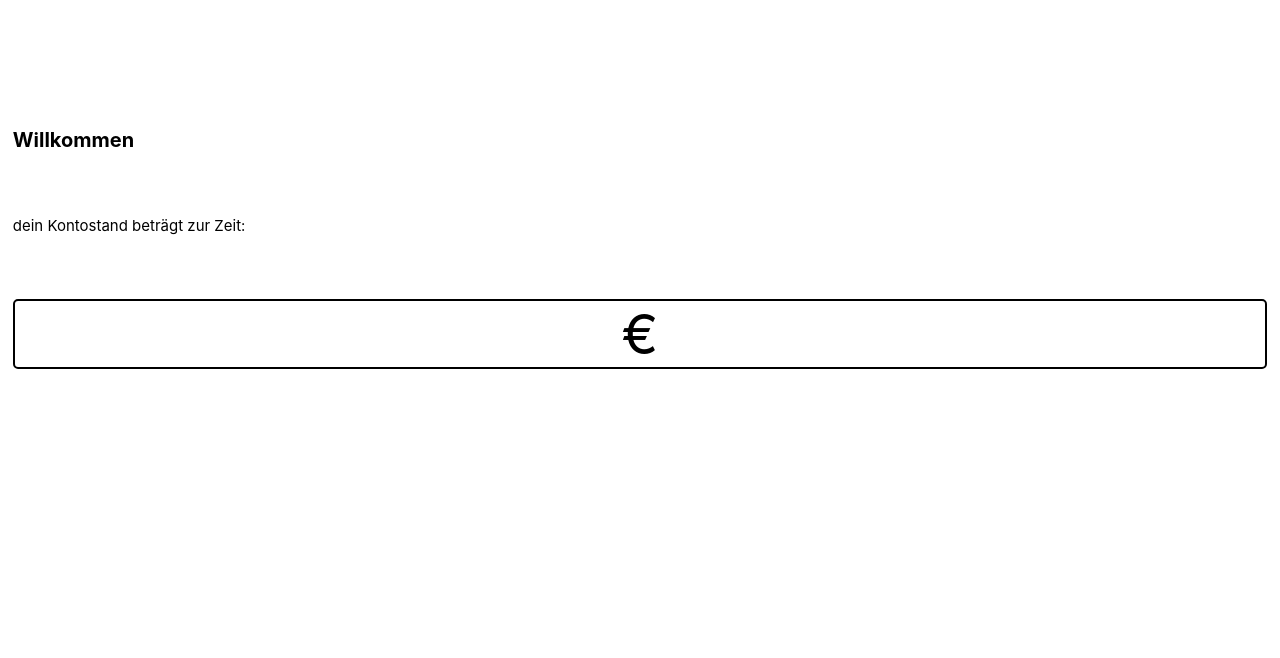
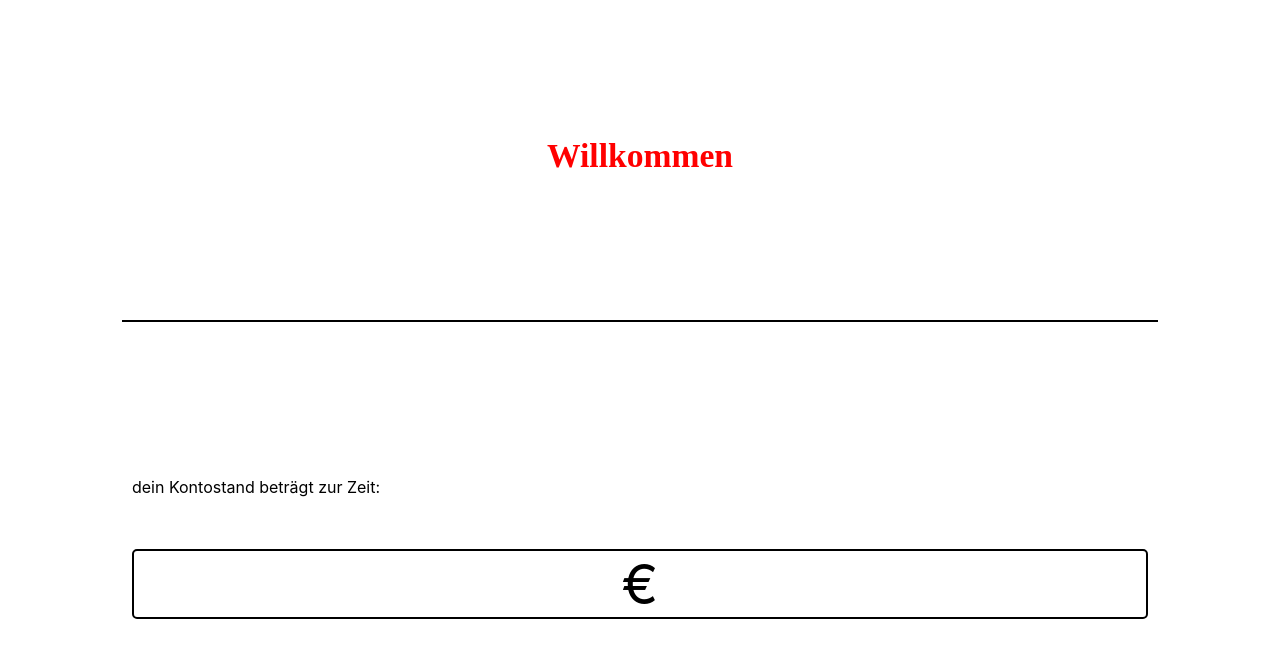
Before and after one commit to JohannaHopp/capstone-project, a Next.js app: page /overview in a window 1280 px wide. Shown: the top 658 px of the page. Built offline with nearby package versions, Linux system fonts and the light colour scheme.

Commit message:
add some styling

```diff
--- a/components/GlobalStyles.js
+++ b/components/GlobalStyles.js
@@ -4,7 +4,7 @@ const GlobalStyles = createGlobalStyle`
     html,
     body {
         padding: 0;
-        margin: 0;
+        margin: 5%;
         font-family: -apple-system, BlinkMacSystemFont, "Segoe UI", Roboto, Helvetica, Arial, sans-serif, "Apple Color Emoji", "Segoe UI Emoji", "Segoe UI Symbol";
 
     }
--- a/pages/overview.js
+++ b/pages/overview.js
@@ -2,22 +2,33 @@ import styled from "styled-components";
 
 export default function Overview({ bankAccount }) {
   return (
-    <>
-      <StyledHeadline>Willkommen {bankAccount.name}</StyledHeadline>
+    <main>
+      <StyledHeader>
+        <StyledHeadline>Willkommen {bankAccount.name}</StyledHeadline>
+      </StyledHeader>
       <StyledParagraph>dein Kontostand beträgt zur Zeit:</StyledParagraph>
       <StyledDiv>{bankAccount.kontostand}€</StyledDiv>
-    </>
+    </main>
   );
 }
 
+const StyledHeader = styled.header`
+  padding-bottom: 4%;
+  margin: 0%;
+  border-bottom: 2px solid black;
+`;
+
 const StyledHeadline = styled.h1`
-  margin: 10% 1% 0%;
-  font-size: 20px;
+  margin: 7% 0% 10%;
+  font-family: san-serif;
+  font-size: 2.1em;
+  color: var(--red-headline);
+  text-align: center;
 `;
 
 const StyledParagraph = styled.p`
-  margin: 5% 1% 0%;
-  font-size: 15px;
+  margin: 15% 1% 0%;
+  font-size: 1em;
 `;
 
 const StyledDiv = styled.section`
```
Also changed, not shown: components/NameAccountForm.js (+5 -4 lines), pages/index.js (+3 -4 lines).
